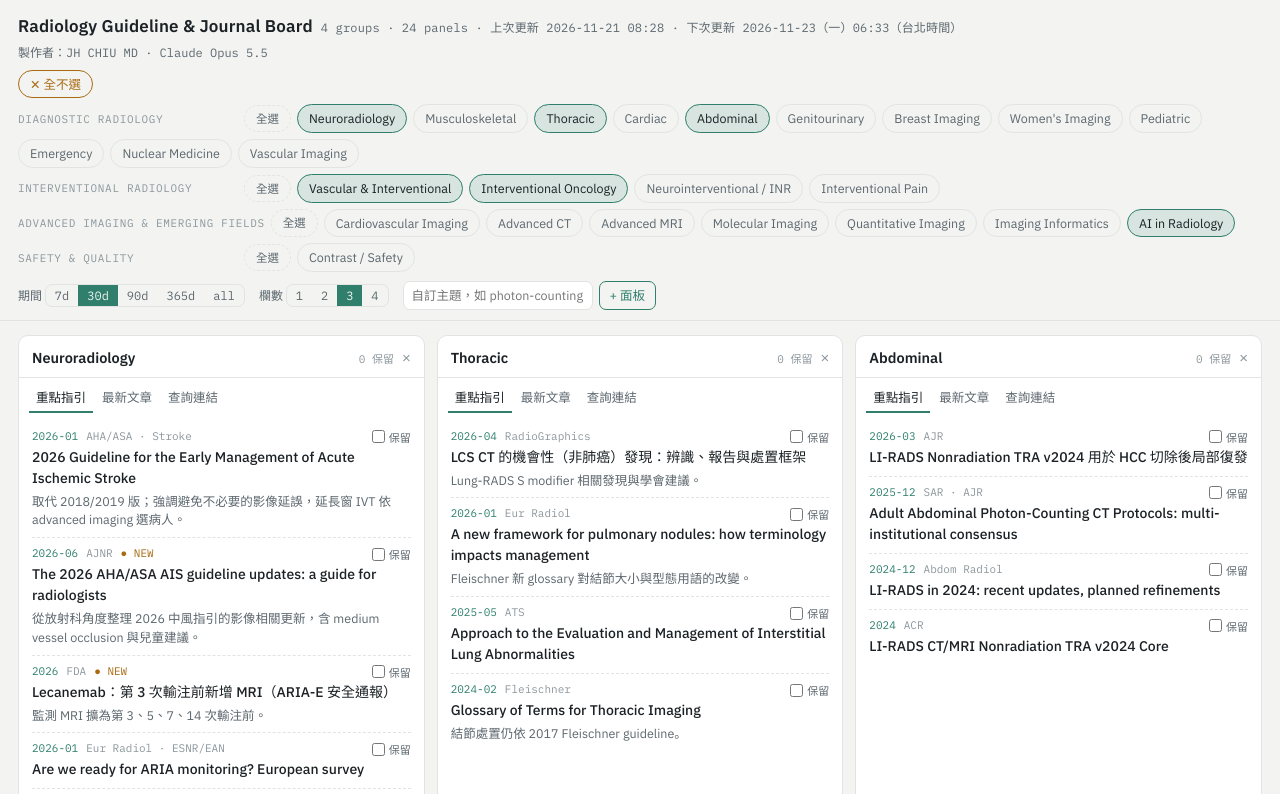
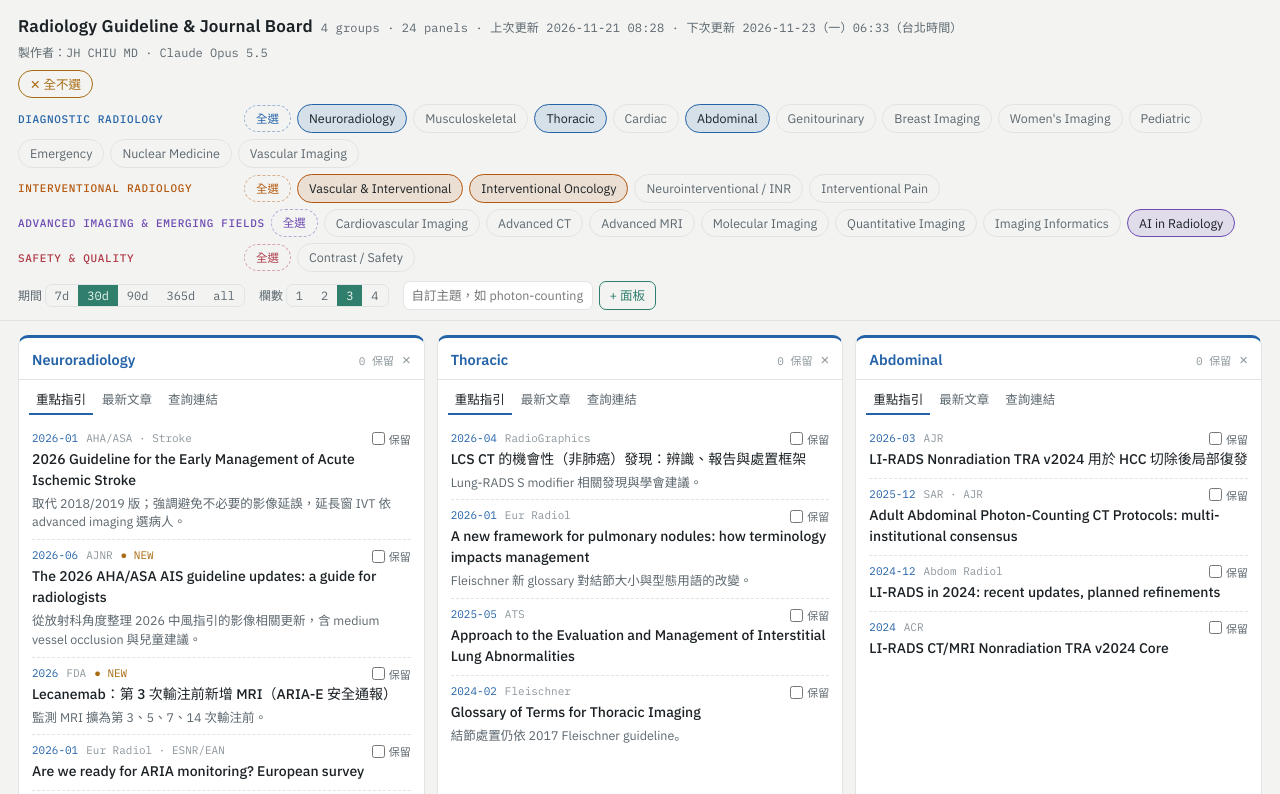
Before and after one commit to cxrfile39-cell/radiology-board, a plain HTML site: page index.html in a window 1280 px wide. Shown: the top 794 px of the page. Drawn offline with Linux system fonts and the light colour scheme.

Commit message:
Update index.html

```diff
--- a/index.html
+++ b/index.html
@@ -90,6 +90,17 @@ footer{color:var(--dim);font-size:11.5px;padding:0 18px 30px;max-width:900px}
 .ldg{color:var(--dim);font-size:12.5px;padding:10px 0}
 .refresh{background:none;border:0;color:var(--acc);font:11.5px "IBM Plex Mono",monospace;cursor:pointer;padding:0}
 .item.gone a{opacity:.85}
+
+:root{--c-dx:#7fb0e8;--c-ir:#f0a45e;--c-adv:#b49ae8;--c-safe:#ec8a96}
+@media (prefers-color-scheme: light){:root{--c-dx:#2563a8;--c-ir:#b4580f;--c-adv:#6d4bb3;--c-safe:#b03a48}}
+.g-dx{--gc:var(--c-dx)}.g-ir{--gc:var(--c-ir)}.g-adv{--gc:var(--c-adv)}.g-safe{--gc:var(--c-safe)}
+.grp.g-dx .gl,.grp.g-ir .gl,.grp.g-adv .gl,.grp.g-safe .gl{color:var(--gc);font-weight:500}
+.grp[class*="g-"] .chip.on{border-color:var(--gc);background:color-mix(in srgb,var(--gc) 14%,transparent)}
+.grp[class*="g-"] .chip.all{border-color:color-mix(in srgb,var(--gc) 45%,transparent);color:var(--gc)}
+.panel[class*="g-"]{border-top:3px solid var(--gc)}
+.panel[class*="g-"] .ph h2{color:var(--gc)}
+.panel[class*="g-"] .tabs button.on{border-color:var(--gc)}
+.panel[class*="g-"] .meta .d{color:var(--gc)}
 </style>
 </head>
 <body>
@@ -194,7 +205,7 @@ function panelHTML(s, custom){
   const tabs = (custom?[]:[["g","重點指引"]]).concat([["n","最新文章"],["l","查詢連結"]]);
   const body = tab==="g"?guideHTML(s):tab==="n"?feedHTML(s):linksHTML(s);
   const nPin = custom?0:curatedFor(s).filter(x=>isPinned(x.t)).length;
-  return `<section class="panel"><div class="ph"><h2>${esc(s.name)}</h2><span><span class="tag">${custom?"custom":(nPin+" 保留")}</span><button class="x" ${custom?`data-rmc="${esc(s.kw)}"`:`data-rm="${s.id}"`} aria-label="關閉">×</button></span></div>
+  return `<section class="panel ${custom?"":"g-"+s.grp}"><div class="ph"><h2>${esc(s.name)}</h2><span><span class="tag">${custom?"custom":(nPin+" 保留")}</span><button class="x" ${custom?`data-rmc="${esc(s.kw)}"`:`data-rm="${s.id}"`} aria-label="關閉">×</button></span></div>
     <div class="tabs">${tabs.map(([k,l])=>`<button class="${tab===k?'on':''}" data-t="${k}" data-s="${esc(s.id)}">${l}</button>`).join("")}</div>
     <div class="body">${body}</div></section>`;
 }
@@ -208,7 +219,7 @@ function render(){
   const hd=document.querySelector("header"), op=hd.classList.contains("open");
   document.getElementById("chipToggle").textContent=(op?"收起科別 ▴":"選擇科別 ▾")+"（已開 "+(state.sel.length+state.custom.length)+"）";
   document.getElementById("sub").textContent = `${D.groups.length} groups · ${D.panels.length} panels · 上次更新 ${D.updated||D.latest} · 下次更新 ${nextRun()}（台北時間）`;
-  document.getElementById("chips").innerHTML = `<div class="grp"><button class="chip none" id="selNone">✕ 全不選</button></div>` + D.groups.map(([k,l])=>`<div class="grp"><span class="gl">${esc(l)}</span><button class="chip all" data-g="${k}">全選</button>${D.panels.filter(s=>s.grp===k).map(s=>`<button class="chip ${state.sel.includes(s.id)?'on':''}" data-id="${s.id}">${esc(s.name)}</button>`).join("")}</div>`).join("")
+  document.getElementById("chips").innerHTML = `<div class="grp"><button class="chip none" id="selNone">✕ 全不選</button></div>` + D.groups.map(([k,l])=>`<div class="grp g-${k}"><span class="gl">${esc(l)}</span><button class="chip all" data-g="${k}">全選</button>${D.panels.filter(s=>s.grp===k).map(s=>`<button class="chip ${state.sel.includes(s.id)?'on':''}" data-id="${s.id}">${esc(s.name)}</button>`).join("")}</div>`).join("")
     + (state.custom.length?`<div class="grp"><span class="gl">Custom</span>${state.custom.map(k=>`<button class="chip on" data-c="${esc(k)}">★ ${esc(k)}</button>`).join("")}</div>`:"");
   document.getElementById("win").innerHTML = [7,30,90,365,0].map(w=>`<button class="${state.win===w?'on':''}" data-w="${w}">${w?w+'d':'all'}</button>`).join("");
   document.getElementById("cols").innerHTML = [1,2,3,4].map(c=>`<button class="${state.cols===c?'on':''}" data-c="${c}">${c}</button>`).join("");
```
